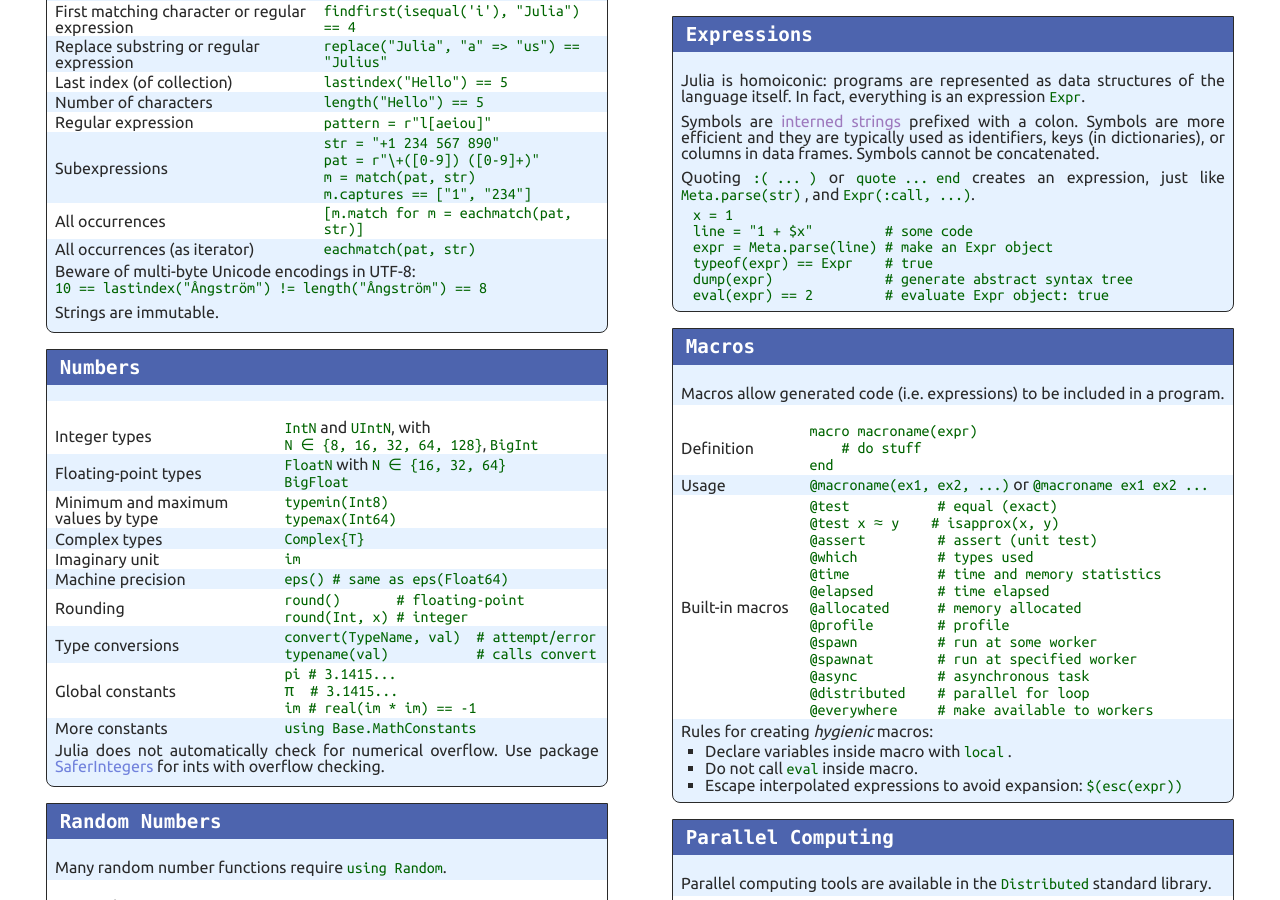
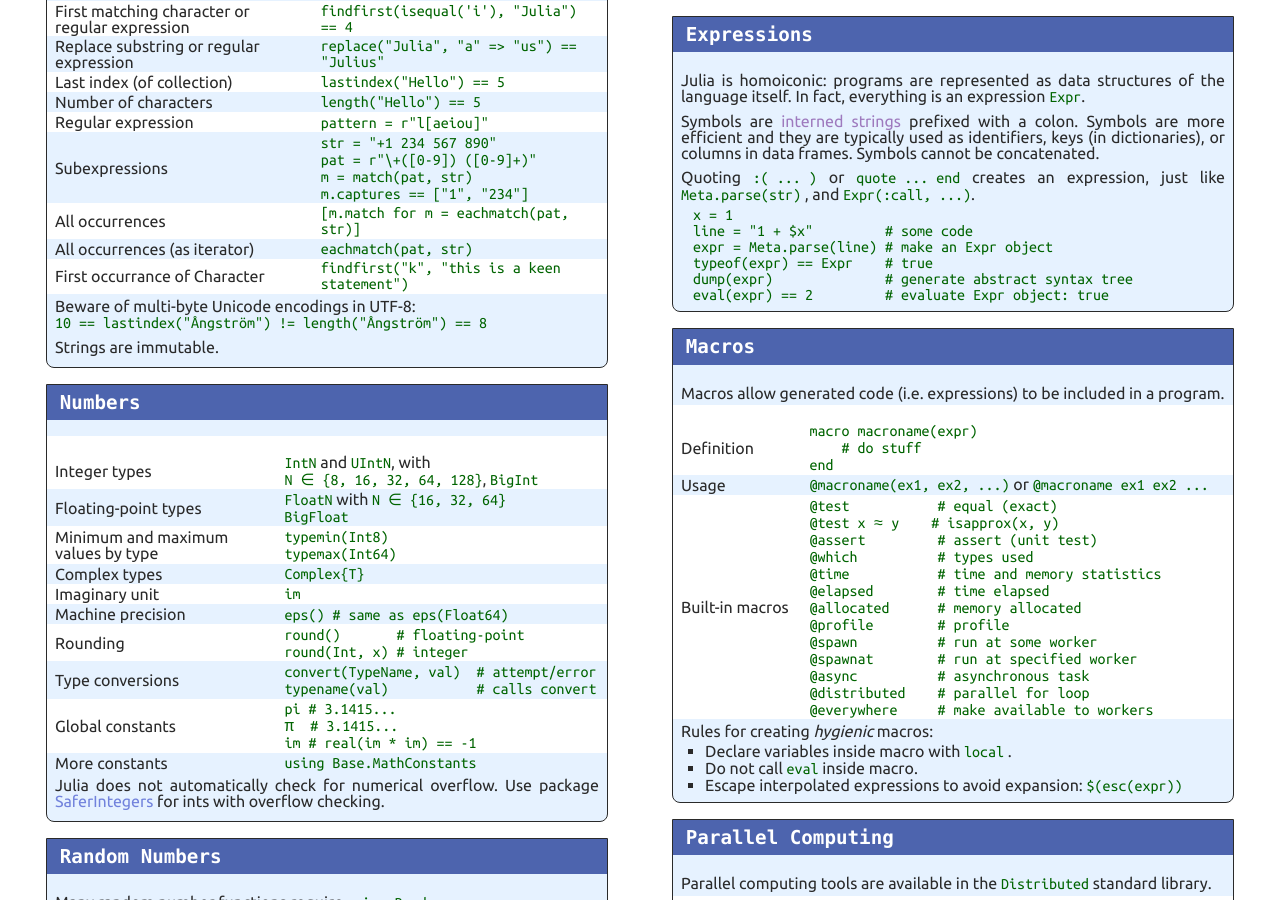
Before and after one commit to seedpcseed/Julia-Cheatsheet, a Jekyll site: the page built from index.html, in a window 1280 px wide and 900 px high, scrolled down 2739 px. Built offline with Jekyll 4.4.1, drawn with Linux system fonts in a browser that asks for light colours.

Commit message:
updated strings

```diff
--- a/_includes/en/Characters-and-strings.md
+++ b/_includes/en/Characters-and-strings.md
@@ -16,7 +16,7 @@
 | Subexpressions                                 | `str = "+1 234 567 890"`<br>`pat = r"\+([0-9]) ([0-9]+)"`<br>`m = match(pat, str)`<br>`m.captures == ["1", "234"]` |
 | All occurrences                                | `[m.match for m = eachmatch(pat, str)]`     |
 | All occurrences (as iterator)                  | `eachmatch(pat, str)`                       |
-
+| First occurrance of Character | `findfirst("k", "this is a keen statement")` |
 
 Beware of multi-byte Unicode encodings in UTF-8: <br>
 `10 == lastindex("Ångström") != length("Ångström") == 8`
```
